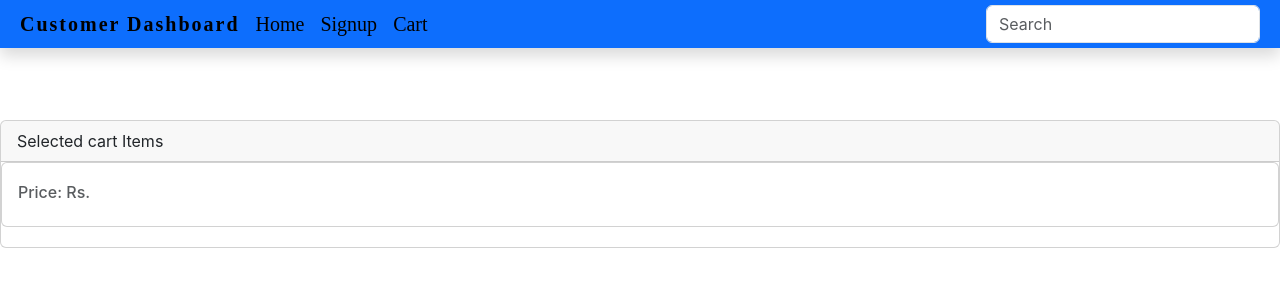
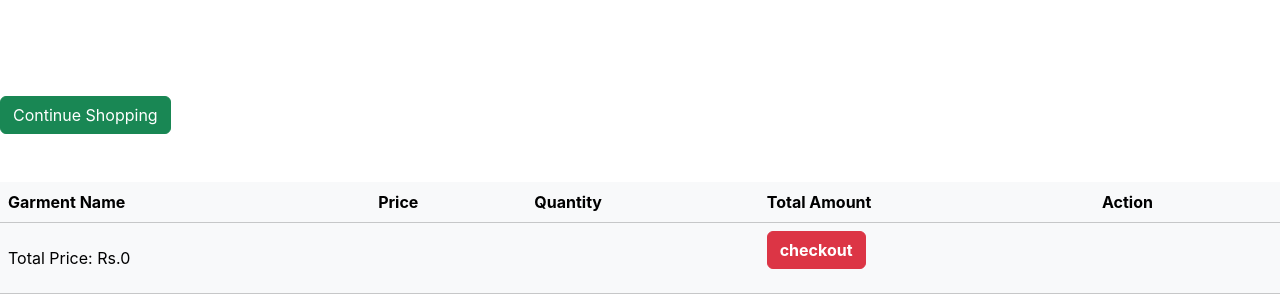
Before and after one commit to balajyothiThammineni/ecommerceSystem-react, a React (Create React App) app in the folder react-ecommerce/: page /customer/cart in a window 1280 px wide. Shown: the top 308 px of the page. Built offline with nearby package versions, Linux system fonts and the light colour scheme.

Commit message:
modifications

```diff
--- a/react-ecommerce/src/components/customer/components/Reviews.js
+++ b/react-ecommerce/src/components/customer/components/Reviews.js
@@ -15,7 +15,7 @@ function Review() {
         const response = await axios.get(`http://localhost:8080/review/product/${pid}`);
         console.log("API Response:", response.data);
         setReviewData(response.data);
-        setIsDataLoaded(true); // Set the flag to trigger re-render
+        setIsDataLoaded(true);
       } catch (error) {
         console.error("Error fetching review data:", error);
       }
@@ -26,13 +26,17 @@ function Review() {
 
   return (
     <div style={styles.container}>
-      <h3 style={styles.heading}>Review for Product {pid}</h3>
+      <h3 style={styles.heading}>Reviews for Product {pid}</h3>
       {isDataLoaded && reviewData.length > 0 ? (
-        <div style={styles.reviewContainer}>
-          <p style={styles.detail}>Rating: {reviewData[0].rating}</p>
-          <p style={styles.detail}>Review Description: {reviewData[0].reviewDescription}</p>
-          <p style={styles.detail}>Date: {reviewData[0].date}</p>
-        </div>
+        reviewData.map((review, index) => (
+          <div key={index} style={styles.reviewContainer}>
+            <p style={styles.detail}>Rating: {review.rating}</p>
+            <p style={styles.detail}>Review Description: {review.reviewDescription}</p>
+            <p style={styles.detail}>Date: {review.date}</p>
+          </div>
+        ))
+      ) : isDataLoaded ? (
+        <p style={styles.loading}>No reviews available for this product.</p>
       ) : (
         <p style={styles.loading}>Loading review data...</p>
       )}
@@ -60,6 +64,7 @@ const styles = {
     border: "1px solid #ccc",
     borderRadius: "8px",
     backgroundColor: "#fff",
+    marginBottom: "10px",
   },
   detail: {
     fontSize: "16px",
--- a/react-ecommerce/src/components/customer/components/cart.js
+++ b/react-ecommerce/src/components/customer/components/cart.js
@@ -1,34 +1,96 @@
-import React, { useEffect, useState } from "react";
-import { Card, CardBody, CardHeader, CardSubtitle, CardText, CardTitle } from "react-bootstrap";
-import CNavbar from "./navbar";
+import React,{useState,useEffect} from "react";
 
 function Cart() {
-  const [item, setItem] = useState({});
+  const [cart, setCart] = useState([]);
 
   useEffect(() => {
-    const items = localStorage.getItem("cartItems");
-    const parsedItem = JSON.parse(items);
-    if (parsedItem) {
-      setItem(parsedItem);
+    const cartData = localStorage.getItem('cart');
+    if (cartData) {
+      setCart(JSON.parse(cartData));
+
     }
   }, []);
 
+  const [quantities, setQuantities] = useState([]);
+
+  useEffect(() => {
+    setQuantities(Array(cart.length).fill(1));
+  }, [cart]);
+
+  const updateQuantity = (index, quantity) => {
+    const newQuantities = [...quantities];
+    newQuantities[index] = quantity;
+    setQuantities(newQuantities);
+  }
+
+  const removeItem = (index) => {
+    const newCart = [...cart];
+    newCart.splice(index, 1);
+    setCart(newCart);
+    localStorage.setItem('cart', JSON.stringify(newCart));
+  }
+
+  const getTotalAmount = (item) => {
+    const index = cart.indexOf(item);
+    const quantity = quantities[index];
+    return item.unitPrice * quantity;
+  }
+
+  const getTotalPrice = () => {
+    let total = 0;
+    cart.forEach((item, index) => {
+      total += item.unitPrice * quantities[index];
+    });
+    return total;
+  }
+
   return (
-    <div>
-      <Card style={{ marginTop: "120px" }}>
-        <CardHeader>Selected cart Items</CardHeader>
-        <Card style={{ width: "100%", height: "100%", marginBottom: "20px" }}>
-          <CardBody>
-            <CardTitle tag="h5">{item.name}</CardTitle>
-            <CardSubtitle className="mb-2 text-muted" tag="h6">
-              Price: Rs. {item.price}
-            </CardSubtitle>
-            <CardText>{item.productDescription}</CardText>
-          </CardBody>
-        </Card>
-        <CNavbar />
-      </Card>
-    </div>
+    <div class="mt-5 pt-5">
+        <div class="row">
+            <div class="col-md-3">
+                <a href="/Books" class="btn btn-success">Continue Shopping</a>
+            </div>
+        </div>
+
+
+      <table class="table table-striped table-light mt-5">
+        <thead>
+             <tr>
+              <th>Garment Name</th>
+              <th>Price</th>
+              <th>Quantity</th>
+              <th>Total Amount</th>
+              <th>Action</th>
+            </tr>
+         </thead>
+         <tbody>
+          {cart.map((item, index) => (
+
+          <tr>
+                <td>{item.name}</td>
+                <td>Rs.{item.unitPrice}</td>
+                <td>
+                <input type="number" value={quantities[index]} min="1" max="5" onChange={(e) => updateQuantity(index, e.target.value)} />
+                </td>
+                <td>Rs.{getTotalAmount(item)}</td>
+                <td><button class="btn btn-warning" onClick={() => removeItem(index)}>Remove</button></td>
+            </tr>
+
+        ))}
+        </tbody>
+        <tfoot><tr>
+        <td colspan="3">
+              Total Price: Rs.{getTotalPrice()}
+            </td>
+
+          <td colspan="5">
+            <a href="/Cartcheckout" class="btn text-decoration-none mb-3 btn-danger fw-bold">checkout</a>
+            </td>
+
+            </tr></tfoot>
+        </table>
+      </div>
+
   );
 }
 
--- /dev/null
+++ b/react-ecommerce/src/components/customer/components/customerhome.css
@@ -0,0 +1,62 @@
+/* CustomerHome.css */
+
+.card {
+    border: none;
+    box-shadow: 0 2px 4px rgba(0, 0, 0, 0.1);
+    border-radius: 8px;
+    transition: transform 0.3s ease-in-out;
+  }
+
+  .card:hover {
+    transform: scale(1.05); /* Add a scaling effect on hover */
+  }
+
+  .card-body {
+    padding: 1.25rem;
+  }
+
+  .card-title {
+    font-size: 1.25rem;
+    font-weight: bold;
+    margin-bottom: 0.5rem;
+  }
+
+  .card-subtitle {
+    font-size: 1rem;
+    color: #878787;
+  }
+
+  .card-text {
+    margin-bottom: 1rem;
+  }
+
+  .btn {
+    background-color: #2874f0;
+    color: #fff;
+    border: none;
+    padding: 0.5rem 1rem;
+    border-radius: 4px;
+    cursor: pointer;
+    transition: background-color 0.3s ease-in-out;
+  }
+
+  .btn:hover {
+    background-color: #1750a3;
+  }
+
+  .card-header {
+    font-size: 1.5rem;
+    font-weight: bold;
+    margin-bottom: 1rem;
+  }
+
+  /* Add skew transformation for the featured product container */
+  .featured-products-container {
+    transform: skewY(-5deg);
+    margin-top: -50px; /* Adjust the margin to align the slanted cards with the non-slanted ones */
+  }
+
+  /* Add skew transformation for each featured product card */
+  .featured-product-card {
+    transform: skewY(5deg);
+  }
--- a/react-ecommerce/src/components/customer/components/home.js
+++ b/react-ecommerce/src/components/customer/components/home.js
@@ -4,6 +4,7 @@ import { Button, Card, CardBody, CardHeader, CardSubtitle, CardText, CardTitle,
 import { useNavigate } from "react-router";
 import { useSearchParams } from "react-router-dom";
 import CNavbar from "./navbar";
+
 
 function CustomerHome(props) {
   const [featuredProducts, setFeaturedProducts] = useState([]);
@@ -69,9 +70,8 @@ function CustomerHome(props) {
         </Row>
       </Card>
       <Card  style={{ marginTop: '120px' }}>
-        <CardHeader>Featured</CardHeader>
+
         <Row>
-
         {featuredProducts.map((p) => (
   <Col key={p.productId} xs={12} sm={6} md={4} className="mb-4">
     <Card style={{ width: '100%', height: '100%', marginBottom: '10px' }}>
@@ -80,12 +80,15 @@ function CustomerHome(props) {
         <CardSubtitle className="mb-2 text-muted" tag="h6">
           Price: Rs. {p.price}
         </CardSubtitle>
+        <CardText> colour:{p.colour}</CardText>
+        <CardText> screen  :{p.size}</CardText>
+
+
         <CardText>{p.productDescription}</CardText>
-                  <Button onClick={() => { handleAddProducts(p) }}>Add to cart</Button>
+        {/* <Button onClick={() => { handleAddProducts(p) }}>Add to cart</Button> */}
       </CardBody>
     </Card>
   </Col>
-
 ))}
         </Row>
       </Card>
--- a/react-ecommerce/src/components/customer/components/navbar.js
+++ b/react-ecommerce/src/components/customer/components/navbar.js
@@ -25,6 +25,8 @@ function CNavbar() {
             <Navbar.Brand onClick={() => navigate('/home')}>Home </Navbar.Brand>
             <Navbar.Brand onClick={() => navigate('/auth/Signup')}>Signup </Navbar.Brand>
             <Navbar.Brand onClick={() => navigate('/customer/cart')}>Cart</Navbar.Brand>
+            <Navbar.Brand onClick={() => navigate('/customer/previousOrders')}>History</Navbar.Brand>
+
           </Nav>
           <Navbar.Collapse className="justify-content-end">
             <Form onSubmit={(e)=>{
--- a/react-ecommerce/src/components/executive/components/sellerview.js
+++ b/react-ecommerce/src/components/executive/components/sellerview.js
@@ -17,7 +17,6 @@ function Sellerview() {
 
 
   const handleDeleteClick = (sellerId) => {
-    // Implement of logic for the "Delete" button click
     console.log(`Delete button clicked for seller with ID: ${sellerId}`);
   };
 
```
Also changed, not shown: react-ecommerce/src/App.js (line endings or trailing spaces), react-ecommerce/src/components/seller/components/myproducts.js (added). Lines whose indentation alone changed are shown as unchanged.
